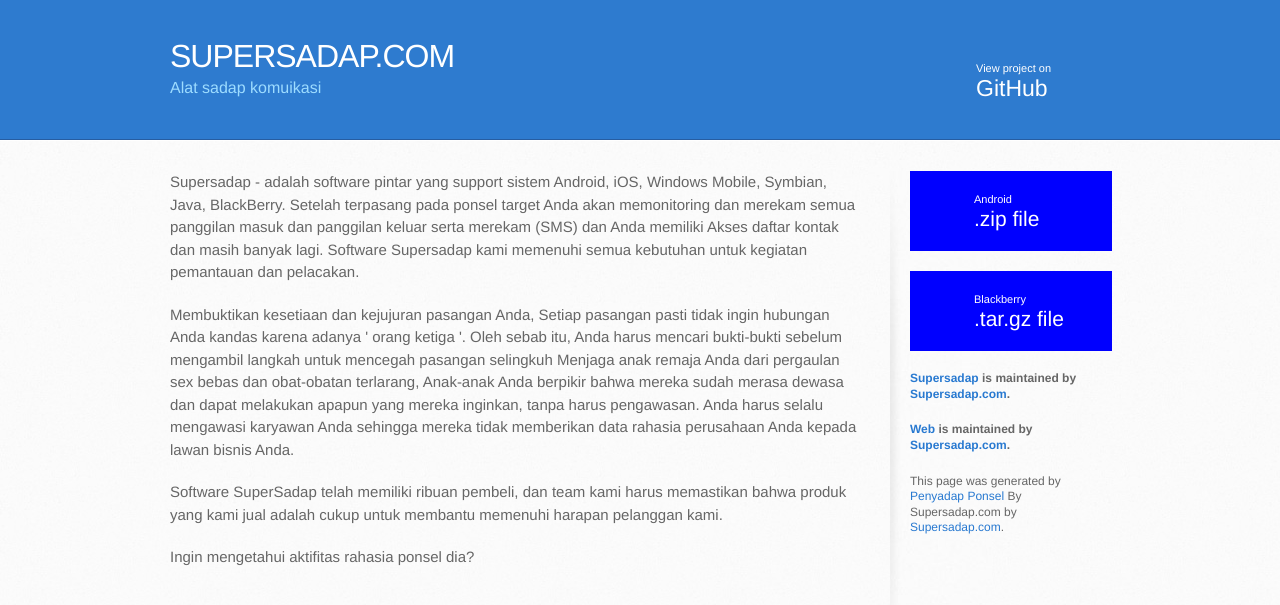
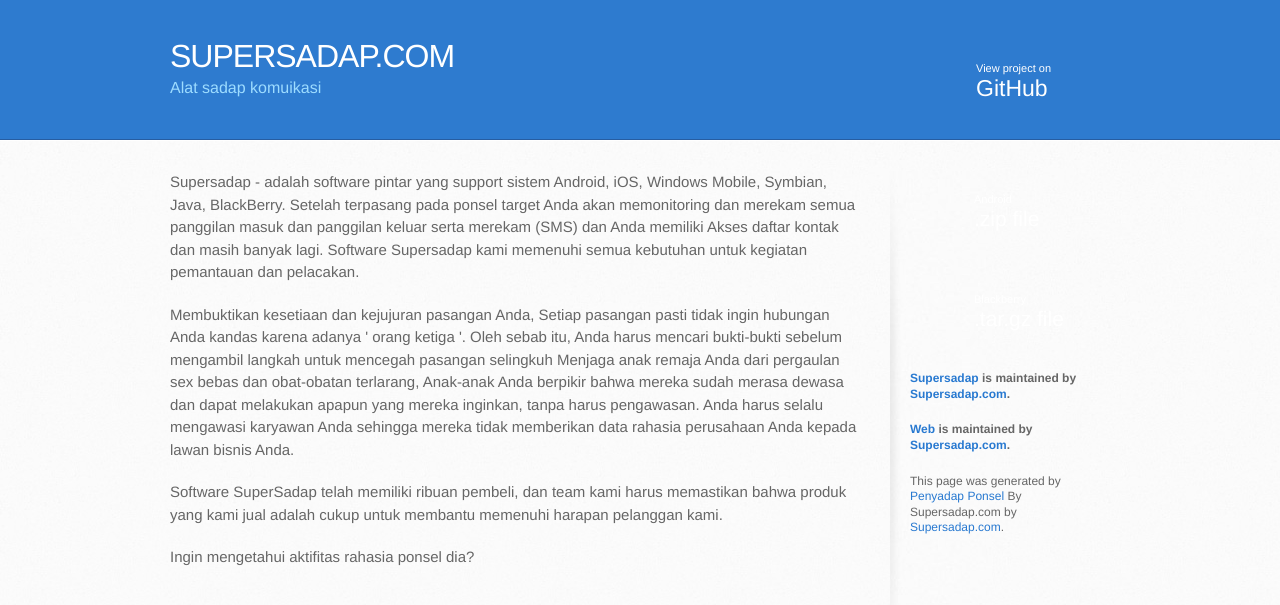
Before and after one commit to pietromenna/jekyll-architect-theme, a Jekyll site: the page built from index.html, in a window 1280 px wide. Shown: the top 605 px of the page. Built offline with Jekyll 4.4.1, drawn with Linux system fonts in a browser that asks for light colours; Markdown is read by kramdown in place of the engine named in the settings.

Commit message:
Update stylesheet.css

```diff
--- a/stylesheets/stylesheet.css
+++ b/stylesheets/stylesheet.css
@@ -542,9 +542,16 @@ aside a.button {
   padding-left: 64px;
   margin-bottom: 20px;
   font-size: 21px;
+  background: transparent;
+}
+aside a.butto::before {
+  display: block;
+  width: 138px;
+  padding-left: 64px;
+  margin-bottom: 20px;
+  font-size: 21px;
   background: blue;
 }
-
 code, pre {
   margin-bottom: 30px;
   font-family: Monaco, "Bitstream Vera Sans Mono", "Lucida Console", Terminal, monospace;
```
